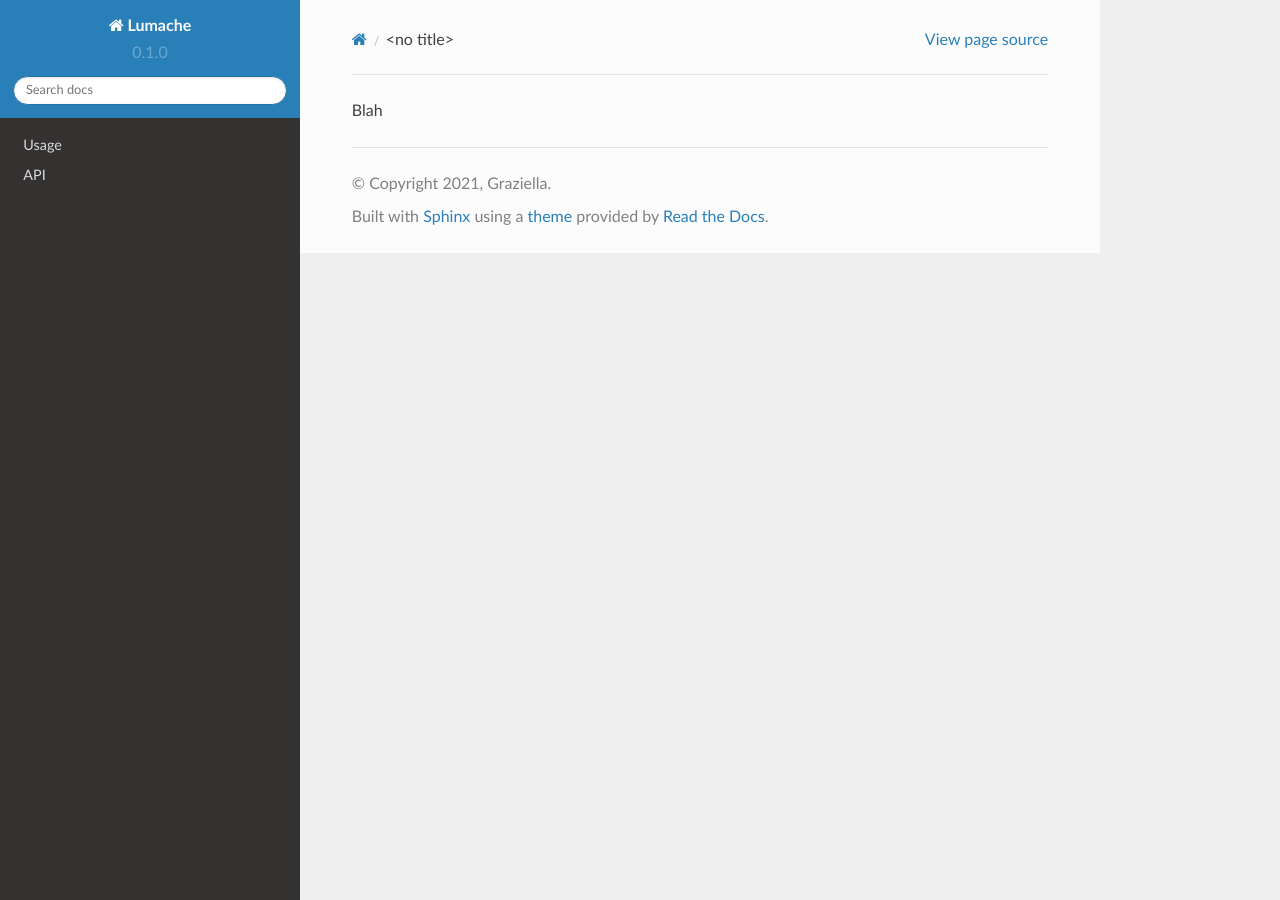
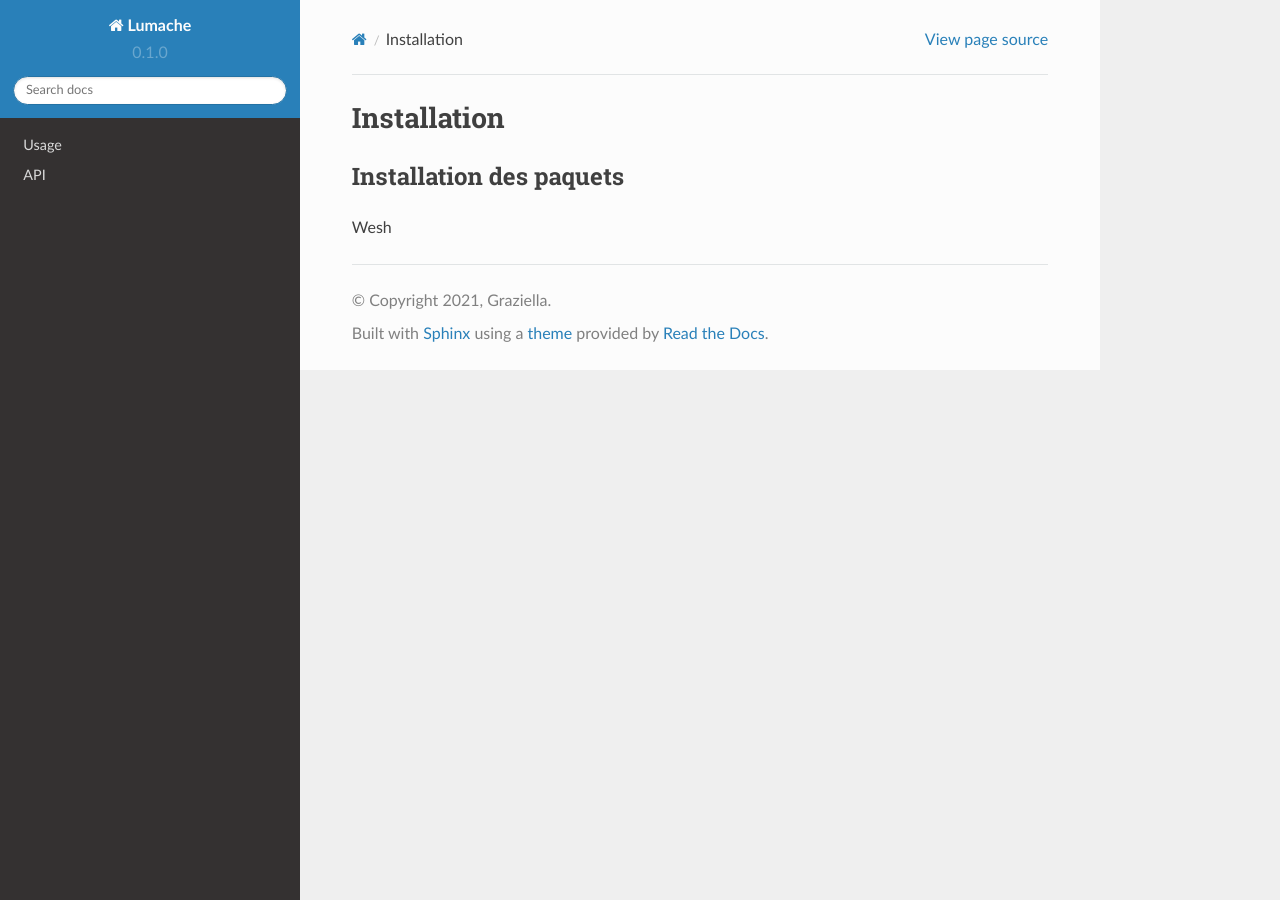
Before and after one commit to ayashisunyday/eduauth, a Sphinx documentation site: the page built from docs/source/installation.rst, in a window 1280 px wide. Built offline with Sphinx 7.4.7 and the Read the Docs theme 2.0.0, drawn with Linux system fonts in a browser that asks for light colours.

Commit message:
Update installation.rst

```diff
--- a/docs/source/installation.rst
+++ b/docs/source/installation.rst
@@ -1 +1,9 @@
-Blah
+Installation
+=====
+
+.. _packet-install:
+
+Installation des paquets
+------------
+
+Wesh
```
